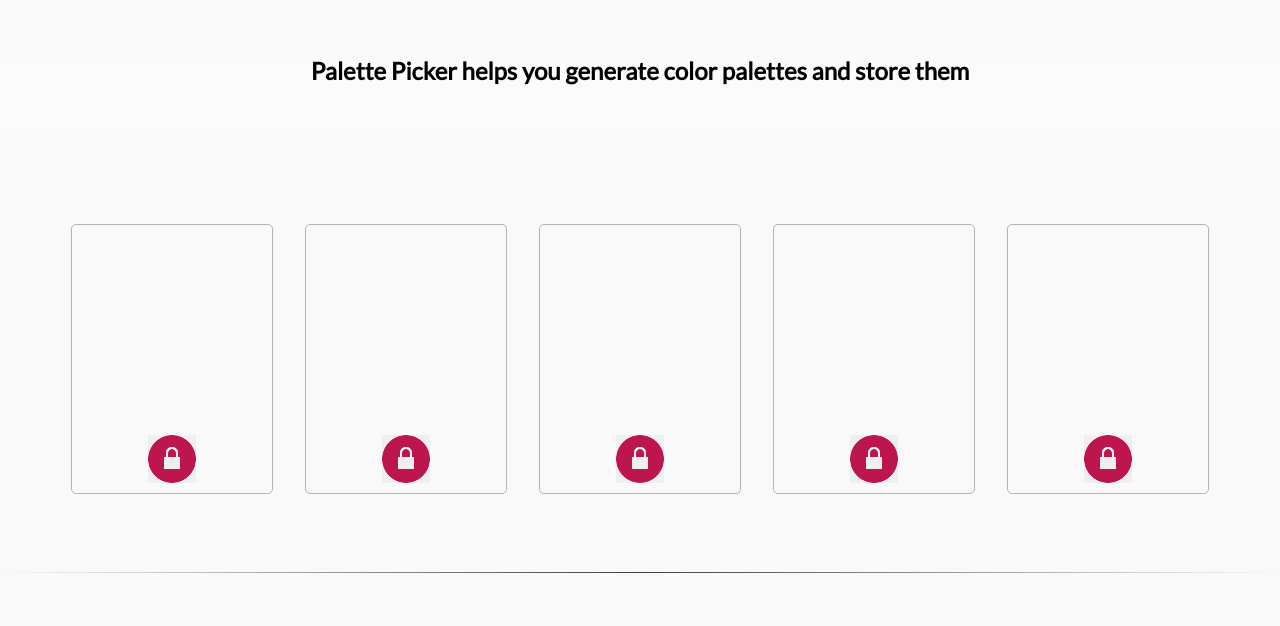
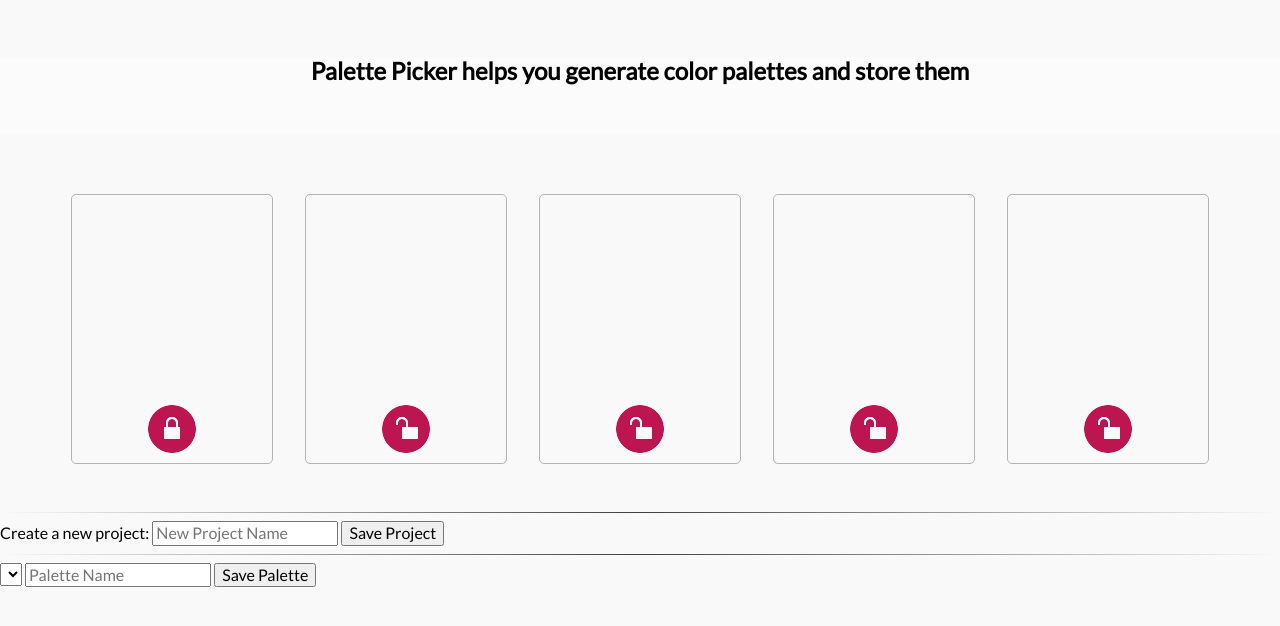
Before and after one commit to CamArturo/palette-picker, a website: page public/views/index.html in a window 1280 px wide. Both pictures are taken after a click on the button 172 px from the left and 601 px from the top of the page. Shown: the part 142-768 px from the top of the page. Drawn offline with nearby package versions, Linux system fonts and the light colour scheme; files whose address does not match are found by name; a web font is replaced by a local one.

Commit message:
Add HTML for forms for saving palette and new project

```diff
--- a/app.js
+++ b/app.js
@@ -6,6 +6,7 @@
 
 const app = express();
 app.use(morgan('tiny'));
+app.use(bodyParser.json());
 
 const port = process.env.PORT || 3000;
 app.set('port', process.env.PORT || 3000);
--- a/public/css/styles.scss
+++ b/public/css/styles.scss
@@ -77,7 +77,7 @@
 .color-palette-container {
   display: flex;
   justify-content: center;
-  padding: 70px 0;
+  padding: 40px 0;
   .card-container {
     border: 1px solid #b5b4b4;
     border-radius: 5px;
@@ -98,6 +98,9 @@
     img {
       margin: 10px auto;
       display: block;
+    }
+    .lock-btn {
+      background-color: #f9f9f9;
     }
     button {
       width: 48px;
--- a/public/js/scripts.js
+++ b/public/js/scripts.js
@@ -19,8 +19,6 @@
   setCSS(colorPalette);
 };
 
-
-
 const setCSS = (colorPalette) => {
   $('.card-1').css('background-color', colorPalette[0]);
   $(`<p>${colorPalette[0]}</p>`).appendTo( $( ".card-1 .card-bottom" ) );
@@ -35,6 +33,8 @@
 };
 
 $('.generator-btn').on('click', generateFiveColors);
-$('.lock-btn').on('click', () => {
-  $(".lock-btn").toggleClass('open');
+// $('.card-container').on('click', '.lock-btn', toggleLock)
+
+$('.lock-btn').click(function () {
+  $(this).toggleClass('open');
 });
--- a/public/views/index.html
+++ b/public/views/index.html
@@ -53,7 +53,25 @@
     </article>
   </section>
   <hr class="styled">
+  <form action="/new-project" method="post">
+    <div>
+      <label for="project-name">Create a new project:</label>
+      <input type="text" id="project-name" name="project_name" placeholder="New Project Name">
+      <button>Save Project</button>
+    </div>
+  </form>
+  <hr class="styled">
+  <form action="/add-palette" method="post">
+    <div>
+      <!--<label for="add-palette-name">Create a new project:</label>-->
+      <select name="list-projects" id="list-projects"></select>
+      <input type="text" id="add-palette-name" name="add_palette_name" placeholder="Palette Name">
+      <button>Save Palette</button>
+    </div>
+  </form>
 </section>
+
+
 
 <!--<script src="https://ajax.googleapis.com/ajax/libs/jquery/3.3.1/jquery.min.js"></script>-->
 <script src="/js/jquery.min.js"></script>
```
Also changed, not shown: public/assets/trash-can-48.png (added), public/css/styles.css, 1 other file.
